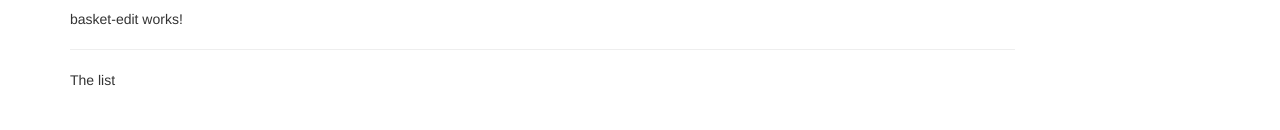
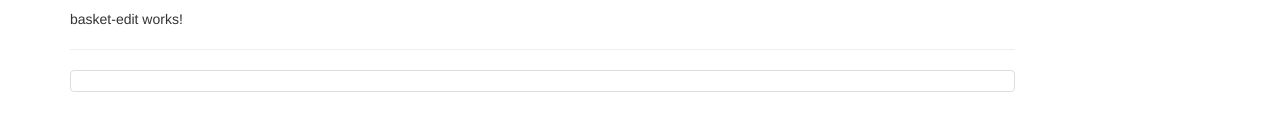
Before and after one commit to gerasimosgakis/movies-shop, an Angular app: page / in a window 1280 px wide. Shown: the part 288-418 px from the top of the page. Built offline with nearby package versions, Linux system fonts and the light colour scheme.

Commit message:
feat: add list of orders in basket

```diff
--- a/src/app/basket/basket.component.html
+++ b/src/app/basket/basket.component.html
@@ -2,6 +2,8 @@
   <div class="col-xs-10">
     <app-basket-edit></app-basket-edit>
     <hr>
-    <p>The list</p>
+    <ul class="list-group">
+      <a class="list-group-item" style="cursor: pointer;"></a>
+    </ul>
   </div>
 </div>
--- a/src/app/basket/basket.component.ts
+++ b/src/app/basket/basket.component.ts
@@ -6,6 +6,7 @@
   styleUrls: ['./basket.component.scss']
 })
 export class BasketComponent implements OnInit {
+  orders = [];
 
   constructor() { }
 
```
